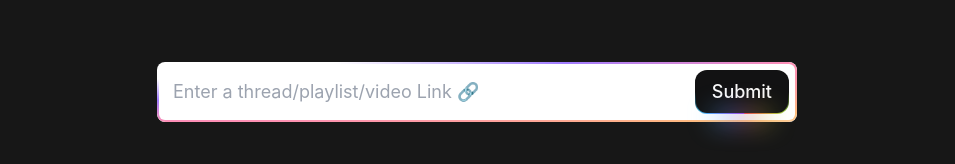
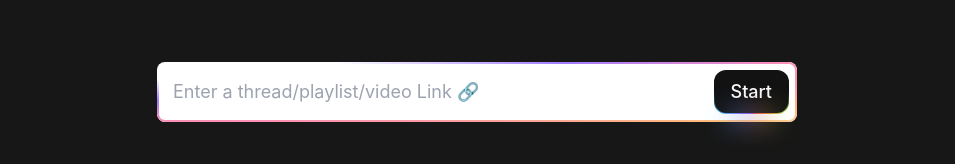
Before and after one commit to develhope/FS30-Team1-Project2, a React (Vite) app: page / in a window 1280 px wide. Shown: the part 206-370 px from the top of the page, without its empty margins (163-1118 px from the left). Built offline with nearby package versions, Linux system fonts and the light colour scheme.

Commit message:
changed submit to start

```diff
--- a/src/components/searchBox/SearchBox.tsx
+++ b/src/components/searchBox/SearchBox.tsx
@@ -20,7 +20,7 @@ const SearchBox: React.FC = () => {
             onChange={(event) => setSearch(event.target.value)}
           />
           <GeneralButton className="text-lg px-4 py-2 mr-2">
-            Submit
+            Start
           </GeneralButton>
         </ShineBorder>
       </div>
```
